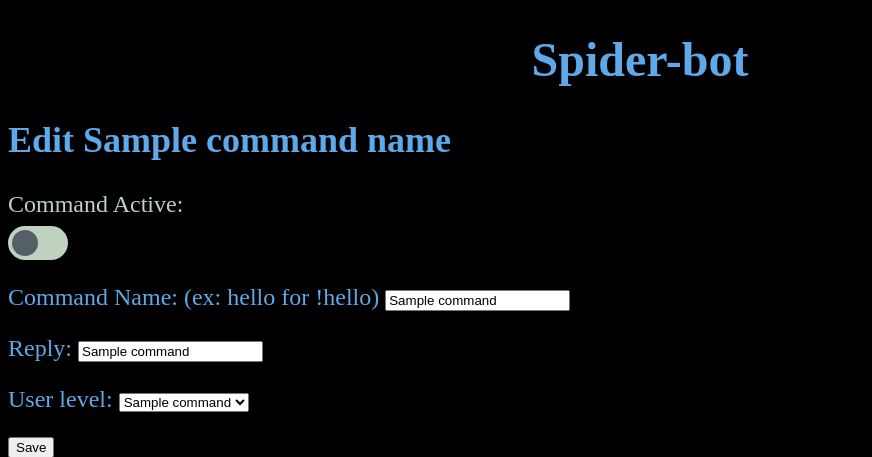
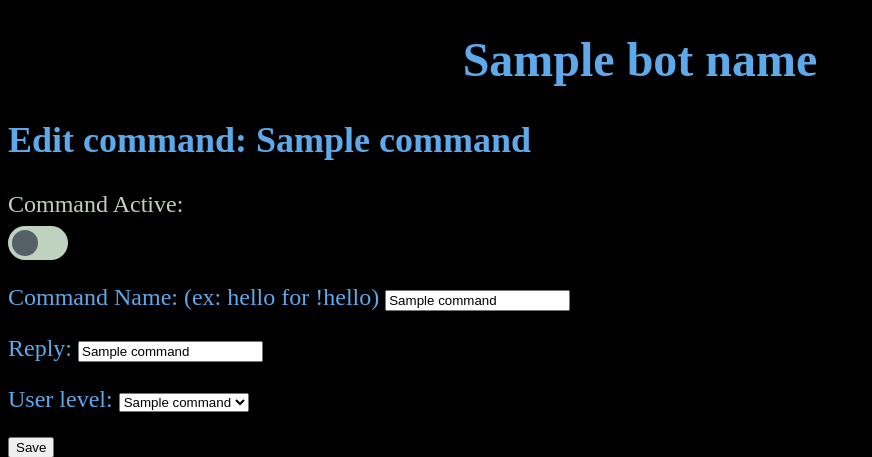
Before and after one commit to Yahya-Alkhosoussy/discord-bot-website, a Flask app: template templates/dashboard/edit_command_twitch.html in a window 1280 px wide. Shown: the part 61-518 px from the top of the page, without its empty margins (0-872 px from the left). Run offline with Flask 3, Linux system fonts and the light colour scheme; the template is opened without the code that fills it: most values are stand-ins (such as "Sample title", 1, 10 or a date in 2020); grey boxes marked "Sample" are stand-in pictures; parts of the project's set-up code (start-up, migrations or seed data) failed here and were passed over.

Commit message:
fixed command name not showing in the header, and changed spider-bot to the actual bot name

```diff
--- a/templates/dashboard/edit_command_twitch.html
+++ b/templates/dashboard/edit_command_twitch.html
@@ -9,13 +9,13 @@
 
 {% block header_right %}
     <header>
-        <a class="back-button" href="{{ url_for('twitch_dashboard', bot_name=bot_name)}}">Back</a>
+        <a class="back-button" href="{{ url_for('twitch_channel_dashboard', bot_name=bot_name, channel_login=channel_login)}}">Back</a>
     </header>
 {% endblock %}
 
 {% block content %}
-    <h1 class="guild-name">Spider-bot</h1>
-    <h2>Edit {{ command_name }}</h2>
+    <h1 class="guild-name">{{ bot_name }}</h1>
+    <h2>Edit command: {{ command_details[0].replace("!", "") }}</h2>
     <form method="POST" action="{{ url_for('edit_command', command_id=command_id, channel_login=channel_login, bot_name=bot_name) }}">
         {% set name = command_details[0].replace("!", "") %}
         {% set reply = command_details[1] %}
```
